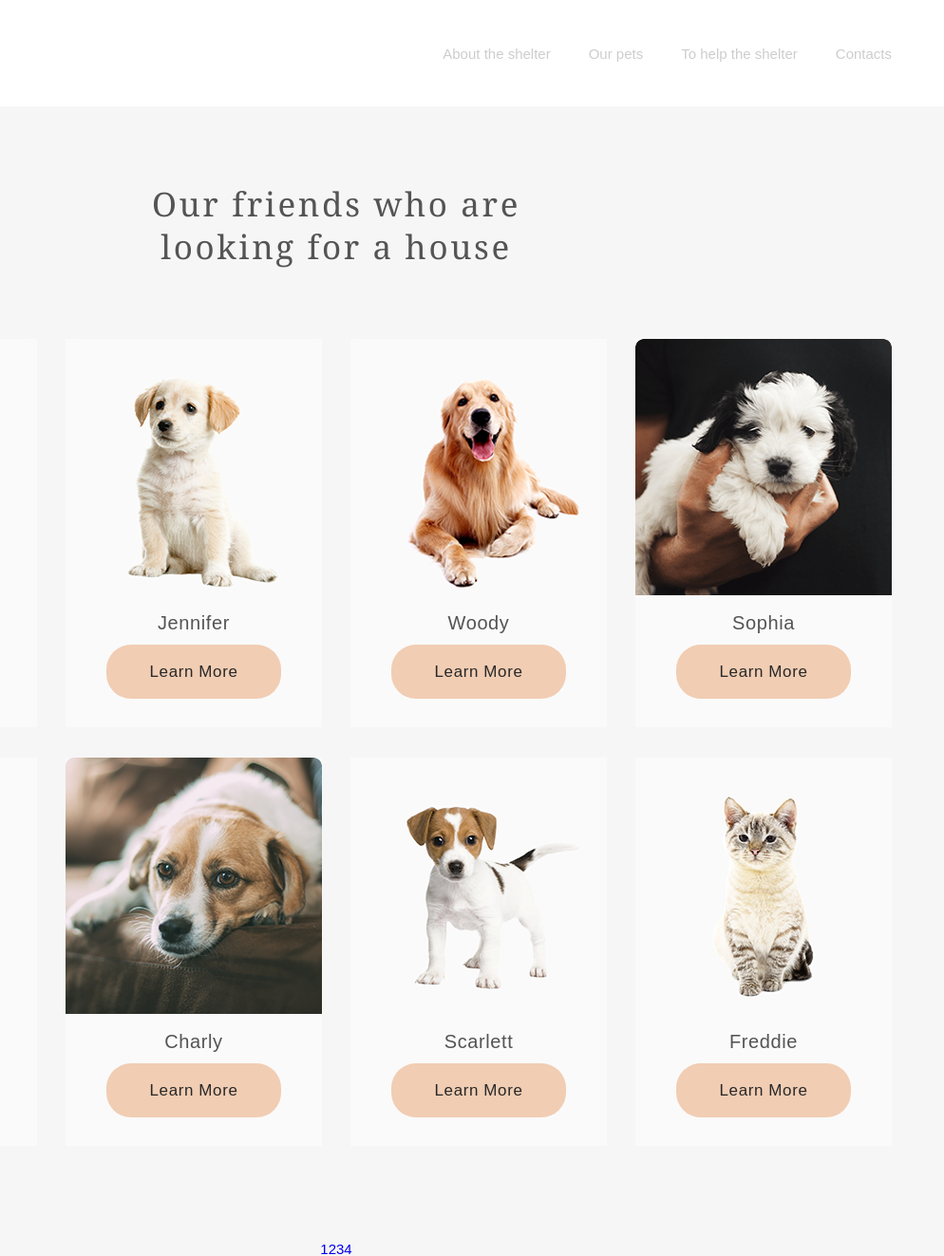
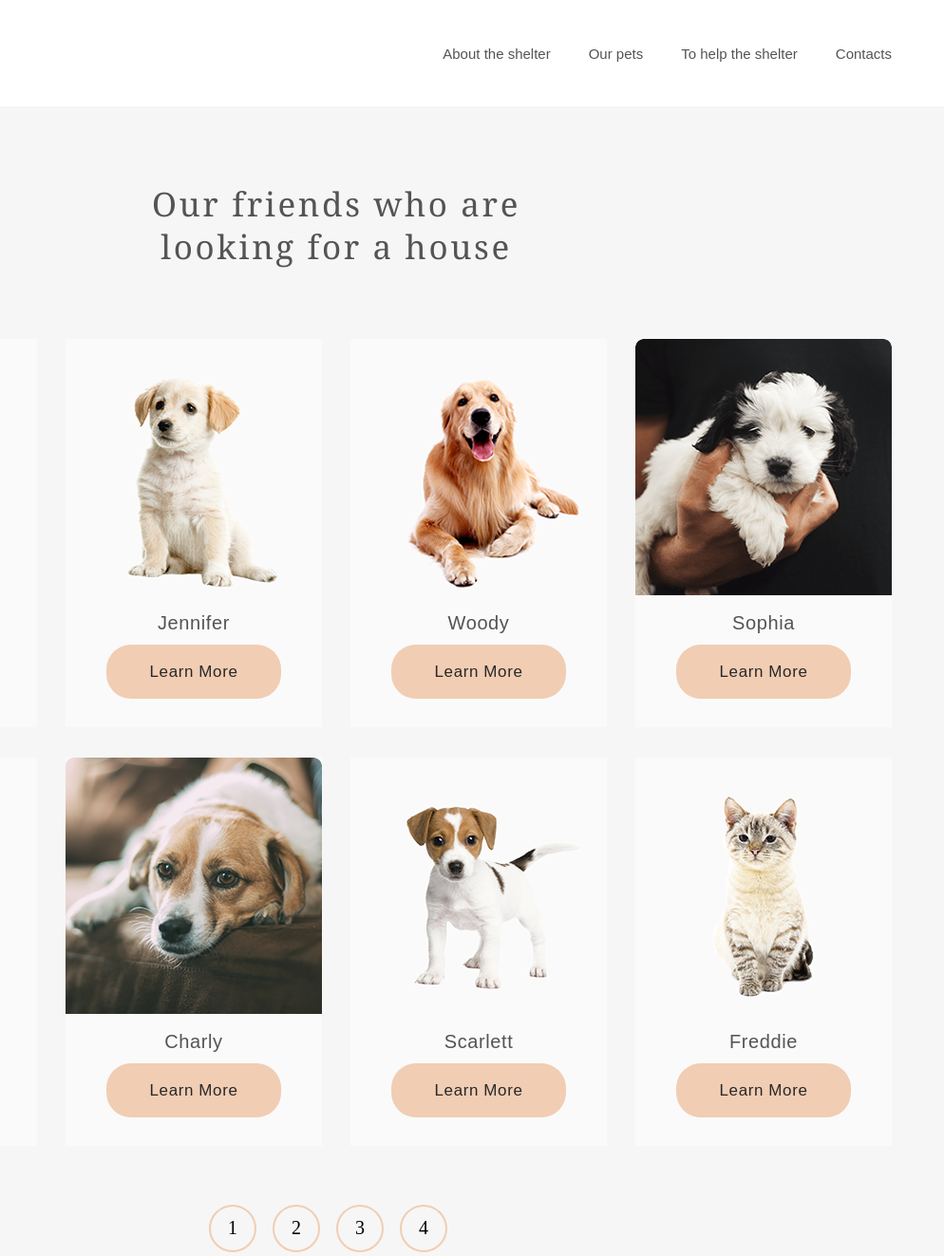
Before and after one commit to kildyashovD/Cozy-House, a website: page source/our-pets.html in a window 1280 px wide. Shown: the top 1323 px of the page at 95% size, 286-1280 px from the left. Drawn offline with nearby package versions, Linux system fonts and the light colour scheme; files that its build step writes are made by us from their sources.

Commit message:
Доделывает our-pets.html

```diff
--- a/source/less/blocks/main-nav.less
+++ b/source/less/blocks/main-nav.less
@@ -28,4 +28,8 @@
   font-size: 15px;
   line-height: 29px;
   color: rgb(205, 205, 205);
+
+  &--black-color {
+    color: #545454;
+  }
 }
--- a/source/less/blocks/pagination.less
+++ b/source/less/blocks/pagination.less
@@ -7,3 +7,28 @@
 
   list-style: none;
 }
+
+.pagination__link {
+  display: block;
+  box-sizing: border-box;
+
+  margin-right: 17px;
+  padding-top: 10px;
+  width: 50px;
+  height: 50px;
+
+  color: rgb(0, 0, 0);
+  font-size: 20px;
+  font-family: "Times New Roman", serif;
+
+  border: 2px solid #f1cdb3;
+  border-radius: 50%;
+
+  &:hover {
+    background-color: #f1cdb3;
+  }
+
+  &:active {
+    opacity: 0.6;
+  }
+}
--- a/source/less/blocks/pets-nav.less
+++ b/source/less/blocks/pets-nav.less
@@ -4,10 +4,11 @@
   flex-wrap: wrap;
 
   margin: auto;
-  margin-bottom: 65px;
+  margin-bottom: 30px;
 
   position: relative;
 }
+
 .pets-nav__item {
   margin-bottom: 32px;
 }
--- a/source/our-pets.html
+++ b/source/our-pets.html
@@ -4,7 +4,7 @@
 <head>
   <meta charset="utf-8">
   <meta name="viewport" content="width=device-width, initial-scale=1.0">
-  <title>HTML Academy: Мишка</title>
+  <title>Cozy House</title>
   <link rel="stylesheet" href="css/style.css">
 </head>
 
@@ -20,16 +20,16 @@
       <nav class="page-header__nav main-nav">
         <ul class="main-nav__list">
           <li class="main-nav__item">
-            <a class="main-nav__link" href="index.html">About the shelter</a>
+            <a class="main-nav__link main-nav__link--black-color" href="index.html">About the shelter</a>
           </li>
           <li class="main-nav__item">
-            <a class="main-nav__link" href="our-pets.html">Our pets</a>
+            <a class="main-nav__link main-nav__link--black-color" href="our-pets.html">Our pets</a>
           </li>
           <li class="main-nav__item">
-            <a class="main-nav__link" href="#">To help the shelter</a>
+            <a class="main-nav__link main-nav__link--black-color" href="#">To help the shelter</a>
           </li>
           <li class="main-nav__item">
-            <a class="main-nav__link" href="#">Contacts</a>
+            <a class="main-nav__link main-nav__link--black-color" href="#">Contacts</a>
           </li>
         </ul>
       </nav>
@@ -119,8 +119,6 @@
           <li class="pagination__item"><a class="pagination__link" href="#">4</a></li>
         </ul>
 
-        <a class="our-pets__link button" href="#">Get to know the rest</a>
-
       </div>
 
     </section>
```
Also changed, not shown: source/index.html (+1 -1 lines).
